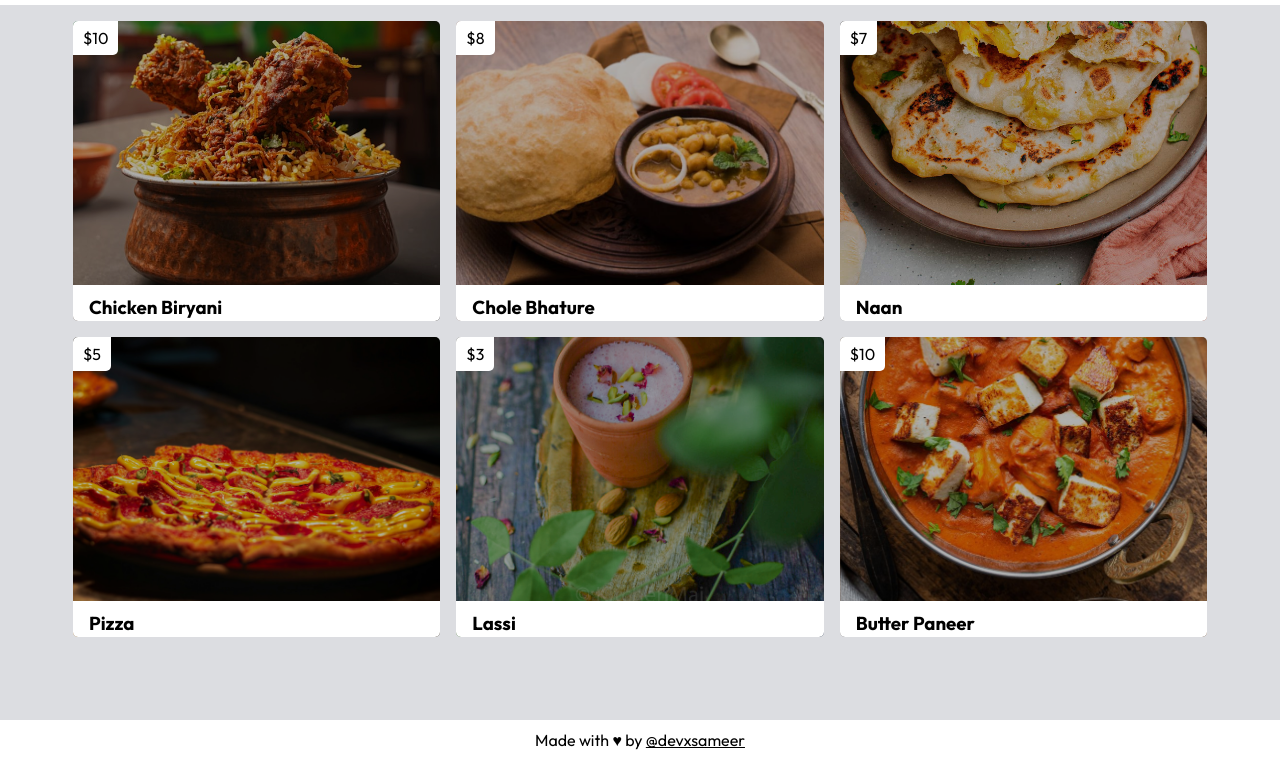
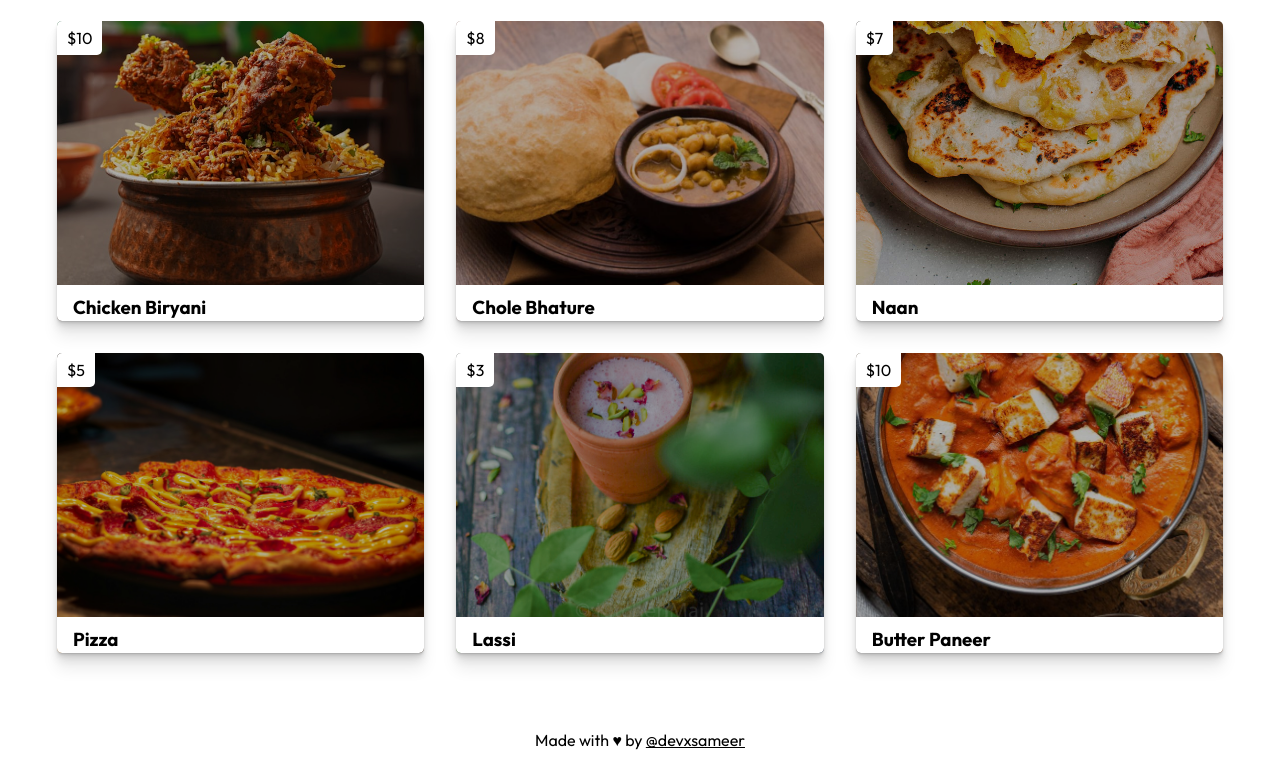
Before and after one commit to devxsameer/restaurant-page, a website built with webpack: page src/index.html in a window 1280 px wide. Both pictures are taken after a click on the button "Menu". Shown: the part 40-800 px from the top of the page. Built offline with nearby package versions, Linux system fonts and the light colour scheme.

Commit message:
fix: :bug: colors issue

```diff
--- a/src/css/main.css
+++ b/src/css/main.css
@@ -84,7 +84,7 @@ body {
   font-weight: 400;
   line-height: 1.5;
   -webkit-font-smoothing: antialiased;
-  background-color: #dcdde1;
+  background-color: white;
   min-height: 100vh;
   display: flex;
   flex-flow: column nowrap;
--- a/src/css/menu.css
+++ b/src/css/menu.css
@@ -6,7 +6,7 @@
   display: grid;
   grid-template-columns: repeat(auto-fit, min(90vw, 35ch));
   justify-content: center;
-  gap: 1rem;
+  gap: 2rem;
   align-items: center;
   align-content: center;
 }
@@ -22,6 +22,9 @@
   overflow: hidden;
   position: relative;
   border-radius: 5px;
+  box-shadow: 0 1px 1px hsl(0deg 0% 0% / 0.075),
+    0 2px 2px hsl(0deg 0% 0% / 0.075), 0 4px 4px hsl(0deg 0% 0% / 0.075),
+    0 8px 8px hsl(0deg 0% 0% / 0.075), 0 16px 16px hsl(0deg 0% 0% / 0.075);
 }
 .menu-item::before {
   content: "";
```
